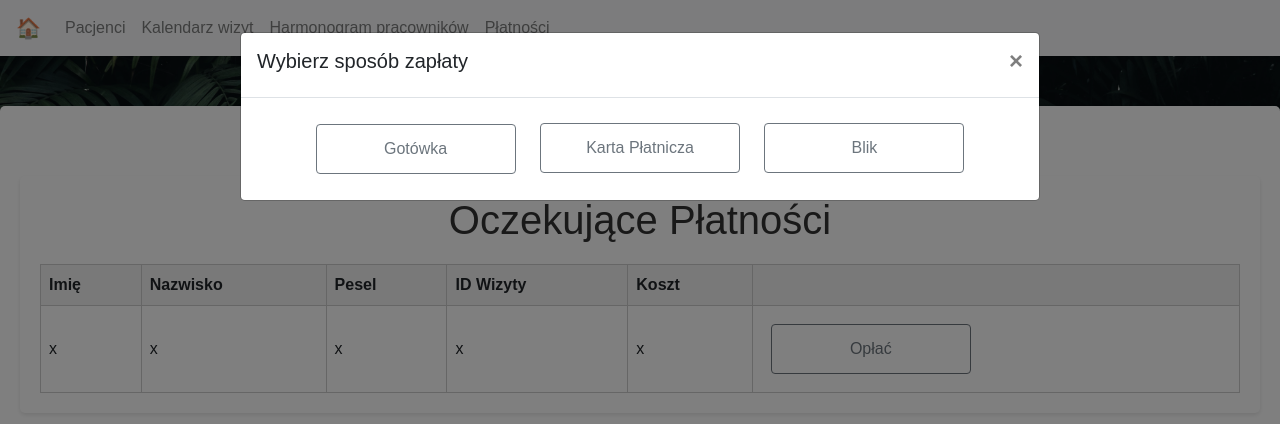
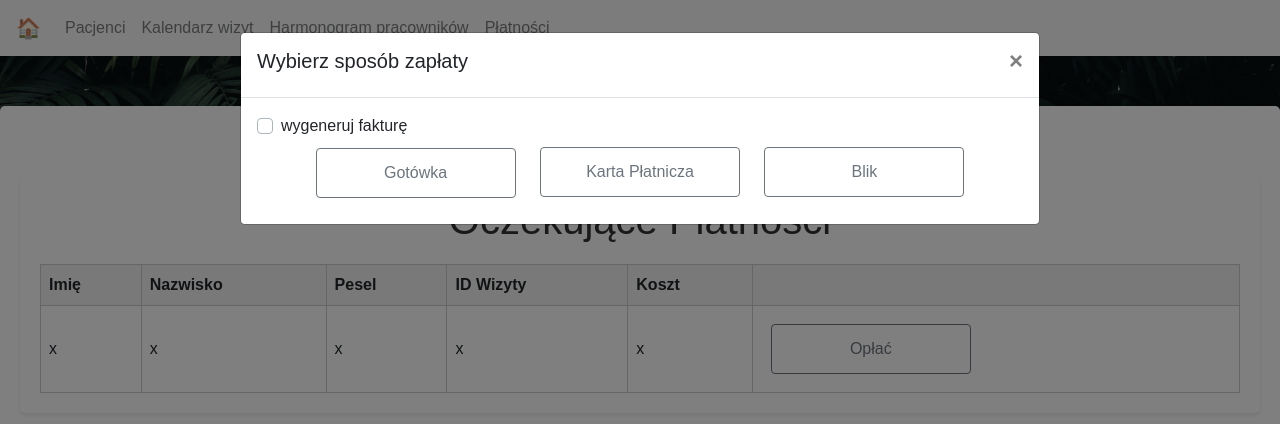
Before and after one commit to kowalczyk-j/vet-clinic-web-app, a Flask app: page /payments in a window 1280 px wide, after a click on "Opłać". Shown: the top 424 px of the page. Run offline with Flask 3, Linux system fonts and the light colour scheme; parts of the project's set-up code (start-up, migrations or seed data) failed here and were passed over; some libraries are stand-ins or nearby versions.

Commit message:
added a checkbox for generating faktura:)

```diff
--- a/project/templates/payments.html
+++ b/project/templates/payments.html
@@ -81,6 +81,10 @@
                     </button>
                 </div>
                 <div class="modal-body">
+                    <div class="custom-control custom-control-inline custom-checkbox custom-control-nameless m-0 align-top">
+                        <input type="checkbox" class="custom-control-input" id="checkbox-1">
+                        <label class="custom-control-label" for="checkbox-1">wygeneruj fakturę</label>
+                    </div>
                     <div class="col text-center">
                         <button class="button-personalized btn btn-block btn-outline-secondary" type="submit">Gotówka</button>
                         <button class="button-personalized btn btn-block btn-outline-secondary" type="submit">Karta Płatnicza</button>
```
